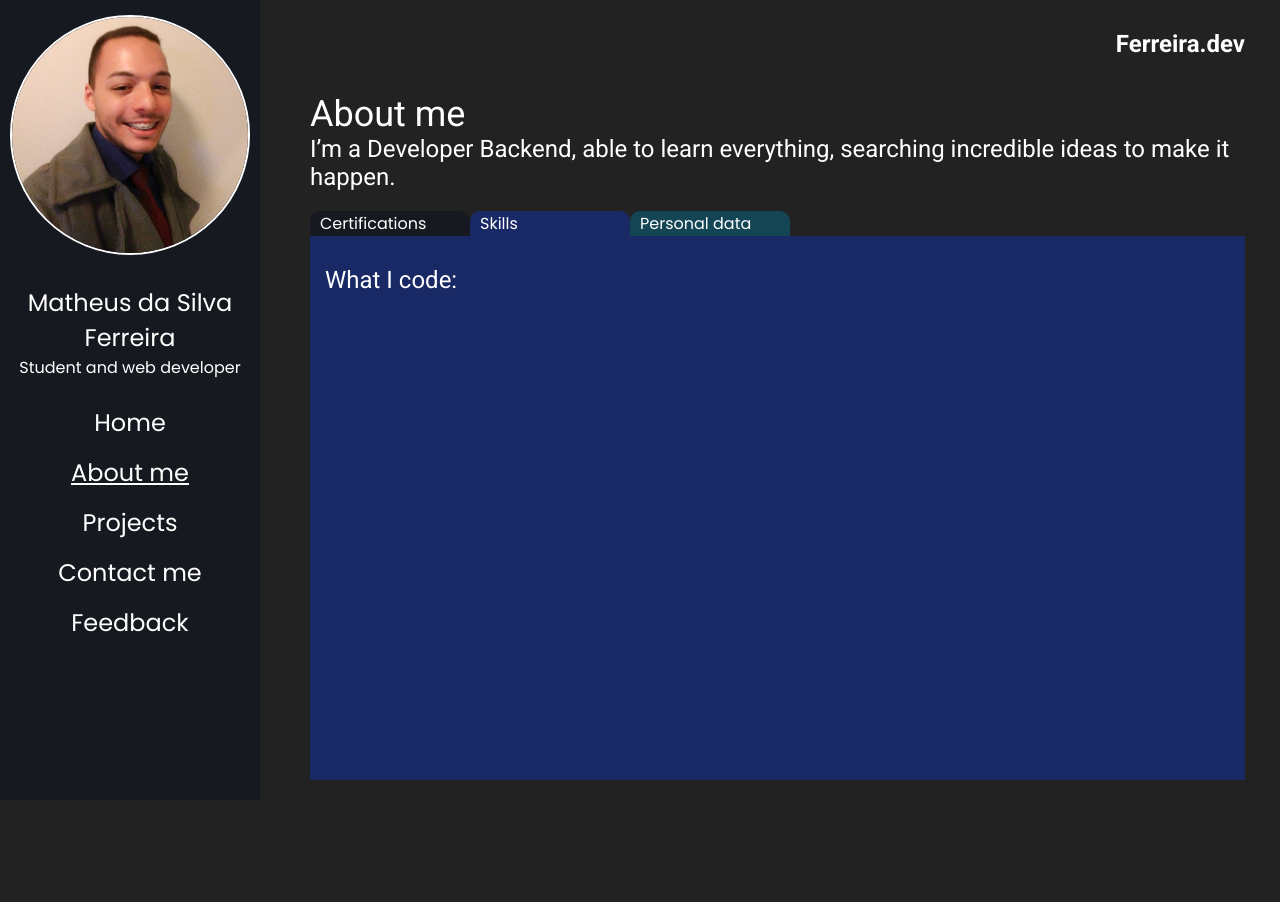
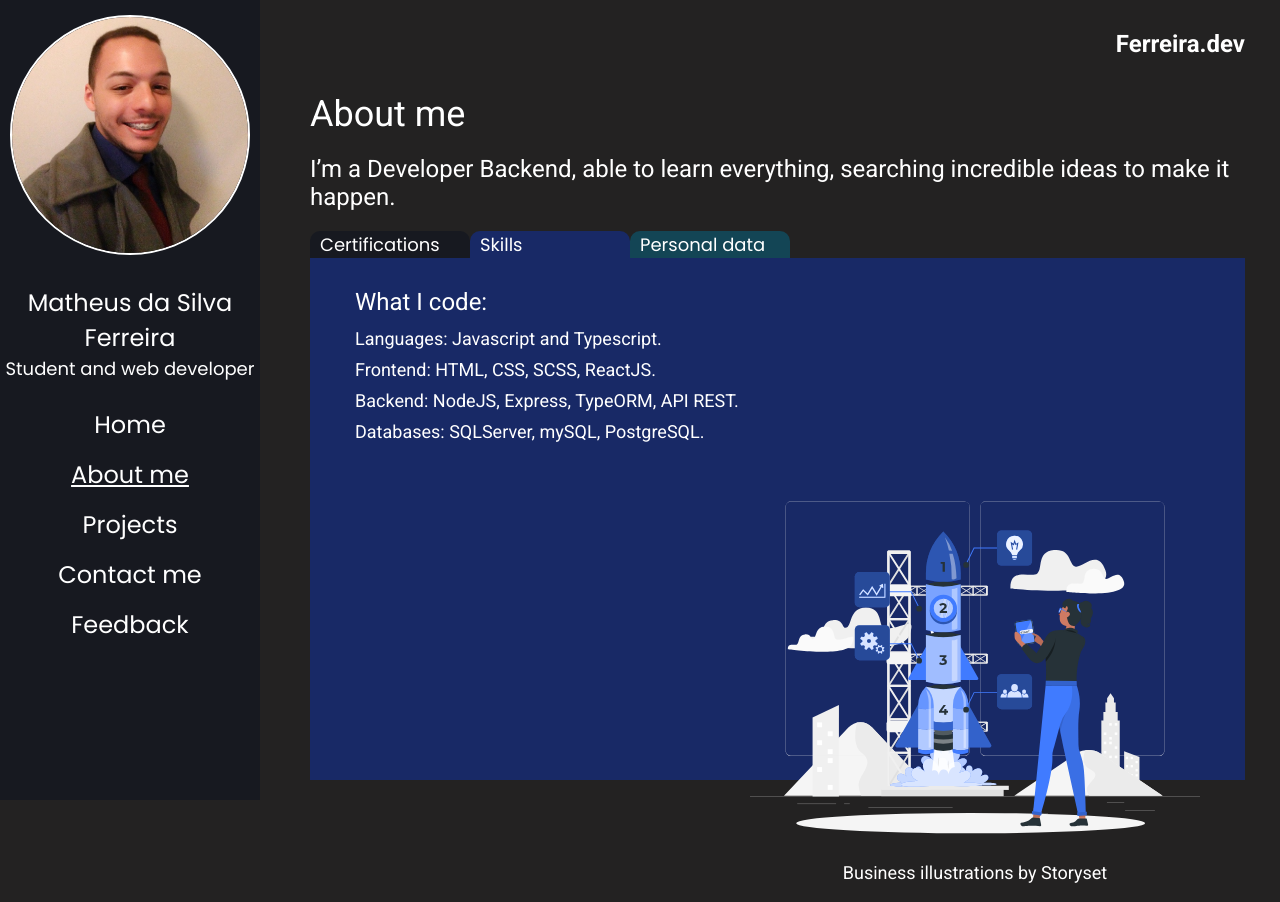
Before and after one commit to Matheus3Ferreira/dotFerreira, a React (Create React App) app: page /aboutme in a window 1280 px wide. Both pictures are taken after a click on the button "Skills". Before the commit the page ends 800 px from the top, so only its background shows below. Built offline with nearby package versions, Linux system fonts and the light colour scheme.

Commit message:
feat: about me - certifications

```diff
--- a/src/pages/AboutMe.tsx
+++ b/src/pages/AboutMe.tsx
@@ -2,7 +2,9 @@ import { useState } from "react"
 import AboutPaste from "../components/AboutPaste";
 import ButtonPaste from "../components/ButtonPaste";
 import maintence from "../assets/maintence.svg"
-import "../styles/about-me.scss"
+import "../styles/about-me.scss";
+import rocket from "../assets/rocket.svg";
+import boi from "../assets/boi.png";
 
 export function AboutMe() {
     //Every paste has a id, and it changes the state to the paste id to show it.
@@ -37,7 +39,7 @@ export function AboutMe() {
 
                     <AboutPaste id={1} background={pasteInfo[0].color} selected={paste}>
                         <h1>We are making the design, soon will have great things!</h1>
-                    <div className="storyset">
+                        <div className="storyset maintence">
                             <img src={maintence} alt="maintence" />
                             <a href="https://storyset.com/worker">Worker illustrations by Storyset</a>
                         </div>
@@ -45,11 +47,45 @@ export function AboutMe() {
 
                     <AboutPaste id={2} background={pasteInfo[1].color} selected={paste}>
                         <h2>What I code:</h2>
+                        <ul>
+                            <li>Languages: Javascript and Typescript.</li>
+                            <li>Frontend: HTML, CSS, SCSS, ReactJS.</li>
+                            <li>Backend: NodeJS, Express, TypeORM, API REST.</li>
+                            <li>Databases: SQLServer, mySQL, PostgreSQL.</li>
+                        </ul>
+                        <div className="storyset rocket">
+                            <div className="position">
+                                <img src={rocket} alt="rocket stages" />
+                                <a href="https://storyset.com/business">Business illustrations by Storyset</a>
+                            </div>
+                        </div>
 
                     </AboutPaste>
 
                     <AboutPaste id={3} background={pasteInfo[2].color} selected={paste}>
-                    <span>Piupiu</span>
+                        <p>I’m a bot lover, gamer, I like everything about code and the world of technology and I’m searching a opportunity to make great solutions.</p>
+                        <p>I’m 23 years old, living in Santos, São Paulo, Brazil, able to learn with the world.</p>
+                        <div className="flex-text-img">
+                            <div>
+                            <p>Now I’m working on Ferreira.dev project.</p>
+                            <p>I live learning how to code better.</p>
+                            <p>I started code was 22 years old,  but only in 2021 I learned about development web and the multiples ways that I can take.</p>
+                            <p className="bold-title">Contact information</p>
+                            <ul>
+
+                                <li>
+                                    Phone:&nbsp;<a href="tel:+551332244214" className="link-underlined">+55 (13) 3224-4214</a>
+                                    &nbsp;or&nbsp;
+                                    <a href="tel:+5513920004406" className="link-underlined">+55 (13) 92000-4406</a>
+                                </li>
+                                <li>
+                                    Email:&nbsp;<a href="mailto:matheus.s.f@outlook.com.br" className="link-underlined">matheus.s.f@outlook.com.br</a>
+                                </li>
+                                <li>GitHub: <a href="https://github.com/Matheus3Ferreira" className="link-underlined">https://github.com/Matheus3Ferreira</a> </li>
+                            </ul>
+                        </div>
+                        <img src={boi} alt="boi" />
+                        </div>
                     </AboutPaste>
                 </div>
 
--- a/src/styles/about-me.scss
+++ b/src/styles/about-me.scss
@@ -2,10 +2,14 @@
     flex: 1;
     display: flex;
     flex-direction: column;
+    > h1 {
+        margin-bottom: 20px;
+    }
 }
 
 .pastes-container {
     flex: 1;
     display: flex;
     flex-direction: column;
+
 }
--- a/src/styles/about-paste.scss
+++ b/src/styles/about-paste.scss
@@ -3,7 +3,62 @@
     flex-direction: column;
     margin-bottom: 20px;
     flex: 1;
-    padding: 30px 15px;
+    padding: 30px 45px;
+    .maintence {
+        width: 550px;
+        img {
+            margin-top: -50px;
+        }
+    }
+    .rocket {
+        position: relative;
+        .position {
+            position: absolute;
+            top: 0;
+            right: 0;
+            display: flex;
+            justify-content: center;
+            flex-direction: column;
+            img {
+             width: 450px;
+            }
+            a {
+                margin-top: -40px;
+            }
+        }
+    }
+    ul {
+        list-style-type: none;
+        margin-top: 12px;
+
+        li {
+            margin-bottom: 10px;
+            .link-underlined {
+                text-decoration: underline;
+            }
+        }
+    }
+    > p {
+        margin-bottom: 15px;
+    }
+    .flex-text-img {
+        display: flex;
+        > div {
+            p {
+                margin-bottom: 15px;
+            }
+        }
+        img {
+            max-width: 400px;
+            margin-left: 70px;
+        }
+    }
+    .bold-title {
+        font-weight: bold;
+        margin-top: 15px;
+    }
+
+
 }
 .paste:first-child {
     align-items: center;
--- a/src/styles/global.scss
+++ b/src/styles/global.scss
@@ -9,12 +9,9 @@ body {
     color: #FFF;
 }
 
-body, input, button, textarea, p, h1, h2 {
+input, button, textarea, a, p, h1, h2, ul, li{
     font-family: "Roboto", sans-serif;
-    font-size: 16px;
-}
-
-a {
+    font-size: 18px;
     text-decoration: none;
     color: #fff;
 }
@@ -46,8 +43,7 @@ main {
     display: flex;
     flex-direction: column;
     align-items: center;
-    width: 550px;
-    img {
-        margin-top: -50px;
+    > a {
+        margin-top: -40px;
     }
 }
--- a/src/styles/home.scss
+++ b/src/styles/home.scss
@@ -13,7 +13,12 @@
         grid-area: button;
         margin-right: 15px;
     }
-
+    > .storyset {
+        width: 550px;
+        img {
+            margin-top: -50px;
+        }
+    }
 }
 
 .grid-title {
```
Also changed, not shown: src/assets/boi.png (added), src/assets/rocket.svg (added). Lines whose indentation alone changed are shown as unchanged.
